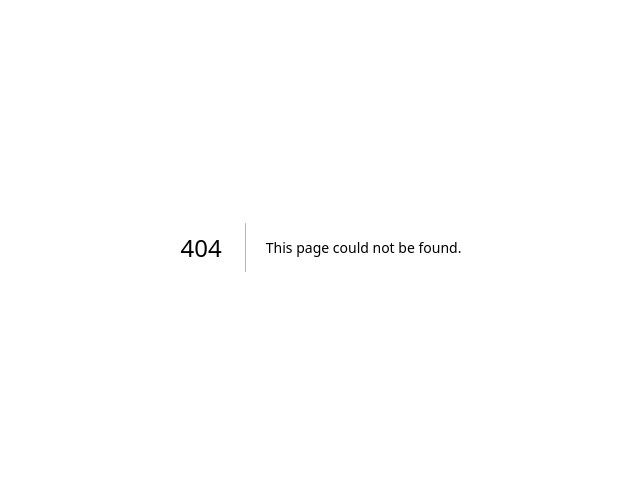
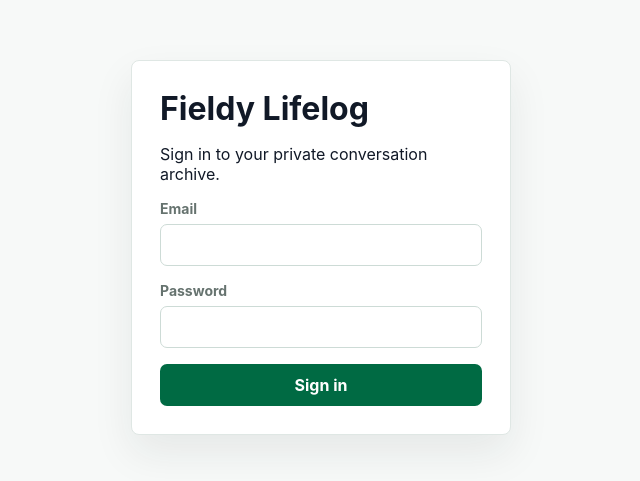
Before and after one commit to jmossie82/lifelog, a Next.js app: page /login in a window 1280 px wide. Before the commit this address had no page. Shown: the part 153-634 px from the top of the page, without its empty margins (319-959 px from the left). Built offline with nearby package versions, Linux system fonts and the light colour scheme.

Commit message:
feat: add Supabase private owner auth

```diff
--- /dev/null
+++ b/app/auth/actions.ts
@@ -0,0 +1,33 @@
+"use server";
+
+import { redirect } from "next/navigation";
+import { createSupabaseServerClient } from "@/lib/supabase/server";
+
+function readFormString(formData: FormData, key: string) {
+  const value = formData.get(key);
+  return typeof value === "string" ? value.trim() : "";
+}
+
+export async function signInWithPassword(formData: FormData) {
+  const email = readFormString(formData, "email");
+  const password = readFormString(formData, "password");
+
+  if (!email || !password) {
+    redirect("/login?error=missing_credentials");
+  }
+
+  const supabase = await createSupabaseServerClient();
+  const { error } = await supabase.auth.signInWithPassword({ email, password });
+
+  if (error) {
+    redirect("/login?error=invalid_credentials");
+  }
+
+  redirect("/");
+}
+
+export async function signOut() {
+  const supabase = await createSupabaseServerClient();
+  await supabase.auth.signOut();
+  redirect("/login");
+}
--- a/app/globals.css
+++ b/app/globals.css
@@ -911,3 +911,58 @@ button {
     justify-self: end;
   }
 }
+
+.login-shell {
+  display: grid;
+  min-height: 100vh;
+  place-items: center;
+  padding: 24px;
+  background: var(--background);
+}
+
+.login-panel {
+  display: grid;
+  gap: 16px;
+  width: min(100%, 380px);
+  padding: 28px;
+  border: 1px solid var(--border);
+  border-radius: 8px;
+  background: var(--surface);
+  box-shadow: var(--shadow);
+}
+
+.login-panel h1,
+.login-panel p {
+  margin: 0;
+}
+
+.login-panel label {
+  display: grid;
+  gap: 7px;
+  color: var(--muted);
+  font-size: 14px;
+  font-weight: 650;
+}
+
+.login-panel input {
+  min-height: 42px;
+  padding: 0 12px;
+  color: var(--ink);
+  border: 1px solid var(--border-strong);
+  border-radius: 7px;
+  background: #fff;
+}
+
+.login-panel button {
+  min-height: 42px;
+  color: #fff;
+  border: 0;
+  border-radius: 7px;
+  background: var(--green);
+  font-weight: 720;
+}
+
+.login-error {
+  color: #9b1c31;
+  font-size: 14px;
+}
--- /dev/null
+++ b/app/login/page.tsx
@@ -0,0 +1,34 @@
+import { signInWithPassword } from "@/app/auth/actions";
+
+const errorCopy: Record<string, string> = {
+  missing_credentials: "Enter an email and password.",
+  invalid_credentials: "The email or password was not accepted.",
+};
+
+export default async function LoginPage({
+  searchParams,
+}: {
+  searchParams: Promise<{ error?: string }>;
+}) {
+  const params = await searchParams;
+  const message = params.error ? errorCopy[params.error] : undefined;
+
+  return (
+    <main className="login-shell">
+      <form action={signInWithPassword} className="login-panel">
+        <h1>Fieldy Lifelog</h1>
+        <p>Sign in to your private conversation archive.</p>
+        {message ? <p className="login-error">{message}</p> : null}
+        <label>
+          Email
+          <input autoComplete="email" name="email" required type="email" />
+        </label>
+        <label>
+          Password
+          <input autoComplete="current-password" name="password" required type="password" />
+        </label>
+        <button type="submit">Sign in</button>
+      </form>
+    </main>
+  );
+}
--- /dev/null
+++ b/lib/supabase/server.ts
@@ -0,0 +1,26 @@
+import { createServerClient } from "@supabase/ssr";
+import { cookies } from "next/headers";
+import { getClientEnv } from "@/lib/env";
+import type { Database } from "@/lib/supabase/types";
+
+export async function createSupabaseServerClient() {
+  const cookieStore = await cookies();
+  const { supabaseUrl, supabaseAnonKey } = getClientEnv();
+
+  return createServerClient<Database>(supabaseUrl, supabaseAnonKey, {
+    cookies: {
+      getAll() {
+        return cookieStore.getAll();
+      },
+      setAll(cookiesToSet) {
+        try {
+          cookiesToSet.forEach(({ name, value, options }) => {
+            cookieStore.set(name, value, options);
+          });
+        } catch {
+          // Server Components cannot set cookies; Server Actions and proxy can.
+        }
+      },
+    },
+  });
+}
```
Also changed, not shown: app/page.tsx (+17 -1 lines), lib/supabase/admin.ts (added, +17 -0 lines), lib/supabase/proxy.ts (added, +37 -0 lines), proxy.ts (added, +10 -0 lines), 1 other file (tests, documents, lock files or other folders).
